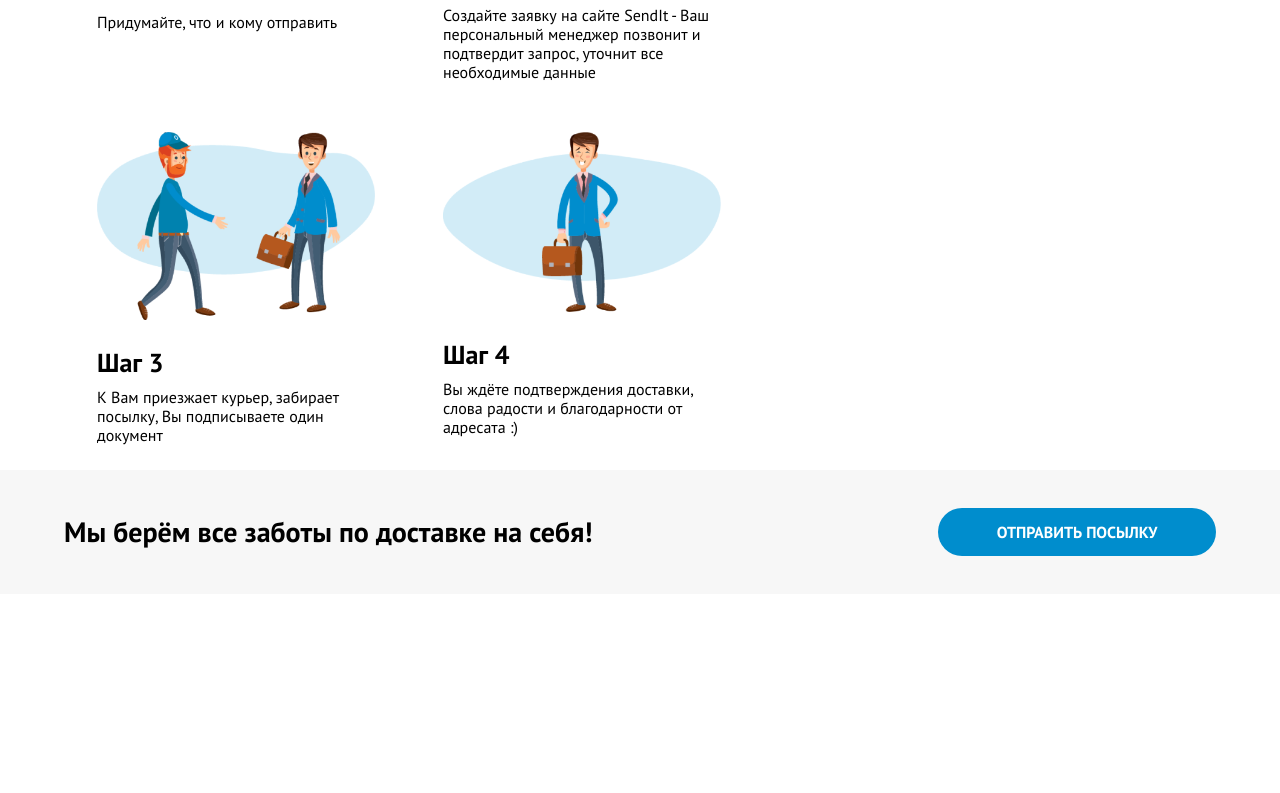
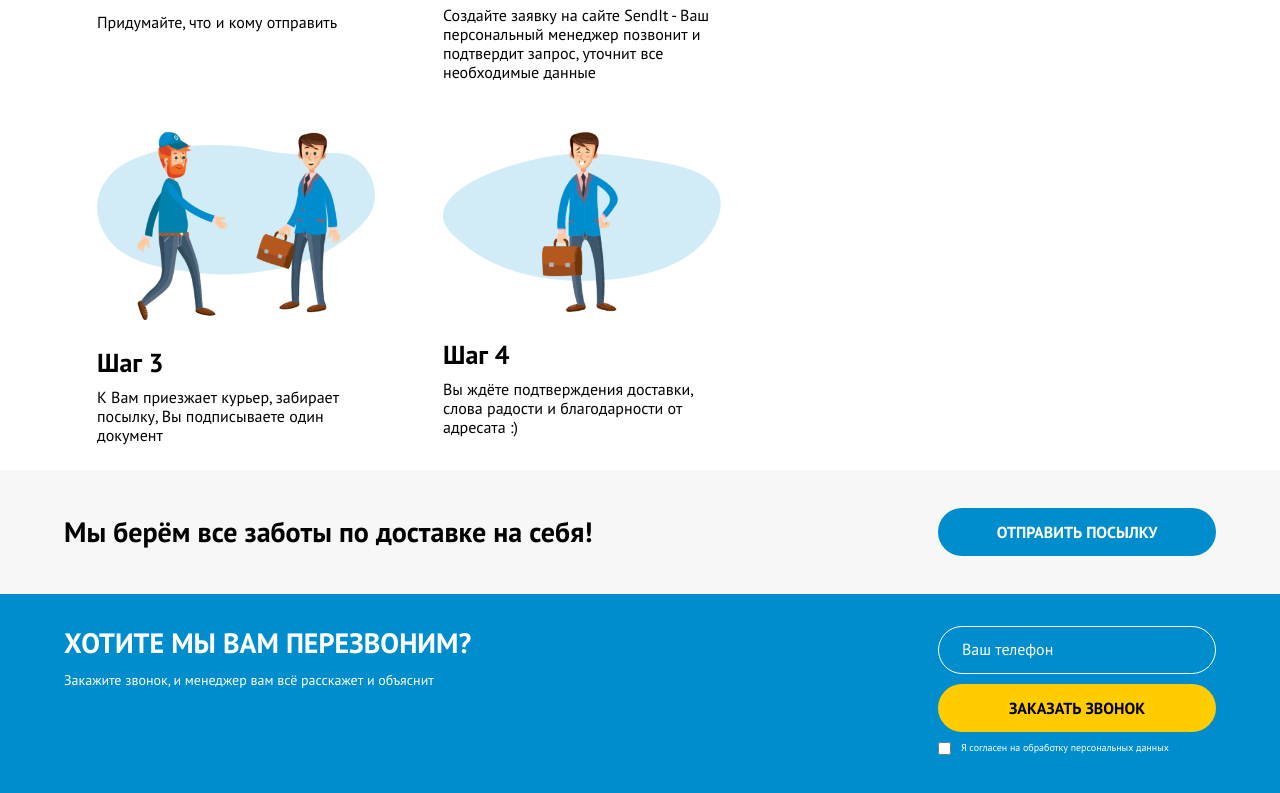
Before and after one commit to alexyasinsky/delivery, a Vue app: page / in a window 1280 px wide. Shown: the part 1036-1829 px from the top of the page. Before the commit the page ends 1630 px from the top, so only its background shows below. Built offline with nearby package versions, Linux system fonts and the light colour scheme.

Commit message:
callback added to Main. FeedBackForm modified

```diff
--- a/src/components/FeedbackForm.vue
+++ b/src/components/FeedbackForm.vue
@@ -1,37 +1,43 @@
 <script setup>
+import { computed } from 'vue';
 import VButton from './VButton.vue';
+
+const props = defineProps(['direction', 'colorStyle']);
+
+const formStyle = computed(() => {
+  return `${props.direction} ${props.colorStyle}`;
+});
 </script>
 
 <template>
-
-  <form action="#">
-    <h3>ОСТАЛИСЬ ВОПРОСЫ?</h3>
-    <input type="tel" placeholder="Ваш телефон" id="tel"/>
-    <v-button value="Заказать звонок"/>
+  <form action="#" :class="formStyle">
+    <input type="tel" placeholder="Ваш телефон" id="tel" />
+    <v-button :colorStyle="colorStyle" value="заказать звонок" />
     <div class="agreement">
       <input type="checkbox" id="personal-data" />
-      <label for="personal-data">Я согласен на обработку персональных данных</label>
+      <label for="personal-data"
+        >Я согласен на обработку персональных данных</label
+      >
     </div>
   </form>
 </template>
 
 <style lang="scss" scoped>
 form {
-    h3 {
-      font-size: 18px;
-      margin-top: 10px;
-      margin-bottom: 18px;
-    }
+  display: flex;
   input[type='tel'] {
-      border: 1px solid #363636;
+    border-width: 1px;
+    border-style: solid;
     box-sizing: border-box;
     border-radius: 30px;
     width: 278px;
     height: 48px;
     padding-left: 23px;
     margin-bottom: 10px;
+    background-color: inherit;
     &::placeholder {
-        color: #000000;
+      font-size: 16px;
+      line-height: 19px;
     }
   }
   .agreement {
@@ -47,4 +53,36 @@
     }
   }
 }
+
+.row {
+  flex-direction: row;
+}
+
+.column {
+  flex-direction: column;
+}
+
+.blue-yellow {
+  input[type='tel'] {
+    border-color: #ffffff;
+    &::placeholder {
+      color: #ffffff;
+    }
+  }
+  .agreement label {
+    color: #ffffff;
+  }
+}
+
+.white-blue {
+  input[type='tel'] {
+    border-color: black;
+    &::placeholder {
+      color: black;
+    }
+  }
+  .agreement label {
+    color: #9e9e9e;
+  }
+}
 </style>
--- a/src/components/TheLeading.vue
+++ b/src/components/TheLeading.vue
@@ -8,7 +8,7 @@
     <h1 class="leading__h1">Придумайте, что отправить</h1>
     <h2 class="leading__h2">А посылка доедет сама</h2>
     <form action="#">
-      <v-button value="Отправить посылку"/>
+      <v-button color-style="white-blue" value="Отправить посылку" />
     </form>
   </div>
 </template>
--- a/src/components/TheMain.vue
+++ b/src/components/TheMain.vue
@@ -1,5 +1,6 @@
 <script setup>
 import VButton from './VButton.vue';
+import FeedbackForm from './FeedbackForm.vue';
 
 const steps = [
   {
@@ -36,7 +37,7 @@ const steps = [
         предоставленный объем заказов, а вы получаете надежный сервис в подарок!
       </p>
       <form action="#">
-        <v-button value="Отправить посылку" />
+        <v-button colorStyle="white-blue" value="Отправить посылку" />
       </form>
     </section>
     <section class="step__box padding-site">
@@ -49,8 +50,18 @@ const steps = [
     <section class="offer padding-site">
       <h1>Мы берём все заботы по доставке на себя!</h1>
       <form action="#">
-        <v-button value="Отправить посылку" />
+        <v-button colorStyle="white-blue" value="Отправить посылку" />
       </form>
+    </section>
+    <section class="callback padding-site">
+      <div>
+        <h1>хотите мы вам перезвоним?</h1>
+        <p>Закажите звонок, и менеджер вам всё расскажет и объяснит</p>
+      </div>
+      <feedback-form
+        direction="column"
+        color-style="blue-yellow"
+      />
     </section>
   </main>
 </template>
@@ -80,6 +91,19 @@ const steps = [
 
 .offer {
   background-color: #f7f7f7;
+}
+
+.callback {
+  background: #008dcd;
+  display: flex;
+  justify-content: space-between;
+  h1 {
+    text-transform: uppercase;
+    color: #ffffff;
+  }
+  p {
+    color: #ffffff;
+  }
 }
 
 @media (min-width: 320px) {
@@ -130,6 +154,22 @@ const steps = [
     }
     form {
       margin-top: 23px;
+    }
+  }
+
+  .callback {
+    padding-top: 23px;
+    padding-bottom: 8px;
+    flex-direction: column;
+    h1 {
+      font-size: 28px;
+      line-height: 34px;
+    }
+    p {
+      margin-top: 14px;
+      font-size: 14px;
+      line-height: 13px;
+      margin-bottom: 14px;
     }
   }
 }
@@ -201,6 +241,15 @@ const steps = [
       margin: 0;
     }
   }
+
+  .callback {
+    padding-top: 32px;
+    padding-bottom: 14px;
+    flex-direction: row;
+    h1, p {
+      margin-right: 130px;
+    }
+  }
 }
 
 @media (min-width: 1440px) {
@@ -251,5 +300,21 @@ const steps = [
       line-height: 43px;
     }
   }
+
+  .callback {
+    height: 167px;
+    padding-top: 73px;
+    h1, p {
+      margin-right: 60px;
+    }
+    h1 {
+      font-size: 48px;
+      line-height: 58px;
+    }
+    p {
+      font-size: 24px;
+      line-height: 23px;
+    }
+  }
 }
 </style>
--- a/src/components/TheMenu.vue
+++ b/src/components/TheMenu.vue
@@ -41,8 +41,9 @@
       />
       <label :for="`menu-s-${item}`">{{ item }}</label>
     </div>
-    <feedback-form/>
-    <social-media/>
+    <h3>ОСТАЛИСЬ ВОПРОСЫ?</h3>
+    <feedback-form direction="column" color-style="white-blue"/>
+    <social-media />
   </nav>
   <nav class="menu_mb">
     <div class="menu__item" v-for="(item, ind) in menu" :key="ind">
@@ -74,6 +75,11 @@
       font-size: 18px;
       color: #000000;
       line-height: 45px;
+    }
+    h3 {
+      font-size: 18px;
+      margin-top: 10px;
+      margin-bottom: 18px;
     }
   }
   &_mb {
--- a/src/components/VButton.vue
+++ b/src/components/VButton.vue
@@ -1,5 +1,6 @@
 <script setup>
-  const props = defineProps(['handler', 'value'])
+  const props = defineProps(['handler', 'value', 'colorStyle']);
+
 </script>
 
 <template>
@@ -7,6 +8,7 @@
     type="button"
     :value="value"
     @click="handler"
+    :class="colorStyle"
   />
 </template>
 
@@ -15,11 +17,9 @@
   input[type='button'] {
     font-size: 16px;
     line-height: 19px;
-    background: #008DCD;
     border-radius: 30px;
     border: 0;
     text-transform: uppercase;
-    color: #FFFFFF;
     width: 278px;
     height: 48px;
     font-weight: bold;
@@ -28,6 +28,18 @@
     &:hover {
         transform: scale(1.05,1.05);
     }
+  }
 
+  .white-blue {
+    background: #008DCD;
+    color: #FFFFFF;
   }
+
+  .blue-yellow {
+    background: #ffcc00;
+    color: black;
+  }
+
+
+
 </style>
--- a/src/styles/main.scss
+++ b/src/styles/main.scss
@@ -52,43 +52,6 @@ li {
 
 summary {
     outline: 0;
-}
-
-.callback {
-    background: #008DCD;
-    h1 {
-        text-transform: uppercase;
-        color: #FFFFFF;
-    }
-    p {
-        color: #FFFFFF;
-    }
-    &__tel {
-        border: 1px solid #FFFFFF;
-        box-sizing: border-box;
-        border-radius: 30px;
-        width: 278px;
-        height: 48px;
-        background-color: #008DCD;
-        &::placeholder {
-            color: #FFFFFF;
-            font-size: 16px;
-            line-height: 19px;
-        }
-    }
-    &__button {
-        background: #FFCC00;
-        color: black;
-    }
-    &__agree {
-        display: flex;
-        label {
-            margin-left: 7px;
-            font-size: 10px;
-            line-height: 12px;
-            color: #FFFFFF;
-        }
-    }
 }
 
 .slide {
@@ -372,33 +335,6 @@ footer {
     .margin-site {
         margin-left: calc(50% - 140px);
         margin-right: calc(50% - 140px);
-    }
-
-    .callback {
-        padding-top: 23px;
-        padding-bottom: 8px;
-        h1 {
-            font-size: 28px;
-            line-height: 34px;
-        }
-        p {
-            margin-top: 14px;
-            font-size: 14px;
-            line-height: 13px;
-        }
-        &__form {
-            margin-top: 14px;
-            display: flex;
-            flex-wrap: wrap;
-            justify-content: space-between;
-        }
-        &__tel {
-            padding-left: 23px;
-            margin-bottom: 9px;
-        }
-        &__button {
-            margin-bottom: 6px;
-        }
     }
 
     .slide {
@@ -728,21 +664,6 @@ footer {
 
 
 
-
-
-    .callback {
-        display: flex;
-        justify-content: space-between;
-        padding-top: 32px;
-        padding-bottom: 14px;
-        &__form {
-            margin-top: 0;
-            width: 280px;
-            margin-left: 130px;
-        }
-
-    }
-
     .slide {
         padding: 0 36px;
         top: 108px;
@@ -1043,24 +964,7 @@ footer {
 
 
 
-    .callback {
-        height: 167px;
-        padding-top: 73px;
-        h1 {
-            font-size: 48px;
-            line-height: 58px;
-        }
-        p {
-            font-size: 24px;
-            line-height: 23px;
-        }
-        &__form {
-            margin-left: 60px;
-        }
-        &__tel {
-            width: 360px;
-        }
-    }
+
 
     .slide {
         padding: 0 100px;
```
Lines whose indentation alone changed are shown as unchanged.
